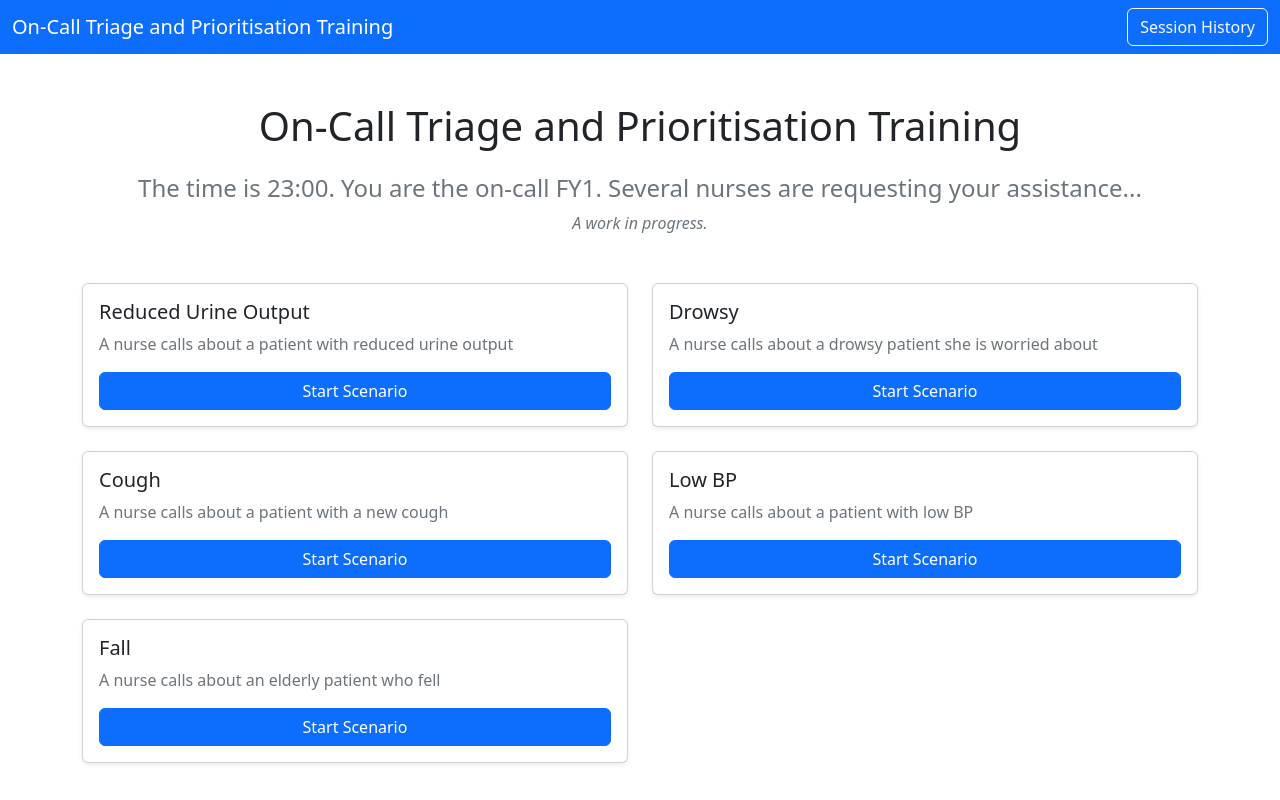
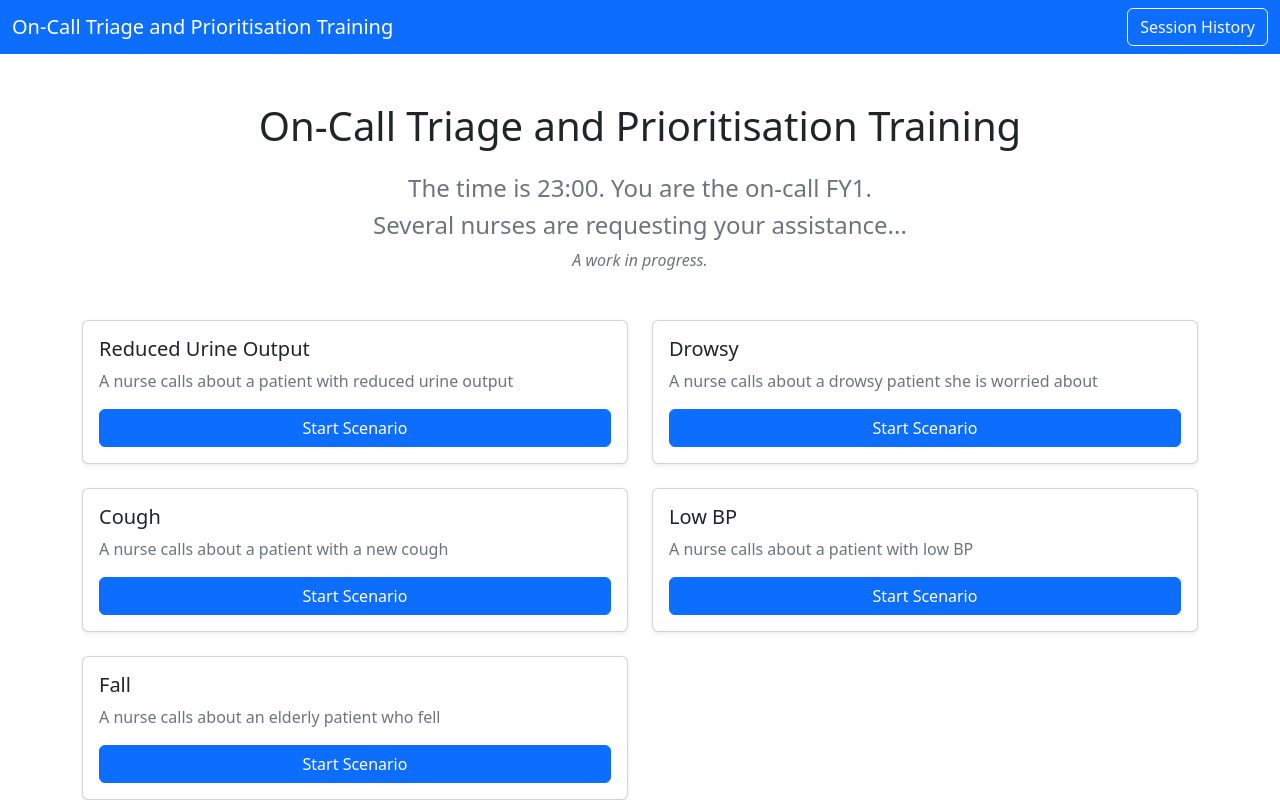
Before and after one commit to tbris1/triage-ui-test, a React (Vite) app: page / in a window 1280 px wide. Built offline with nearby package versions, Linux system fonts and the light colour scheme; no server answers.

Commit message:
Changing landing page

```diff
--- a/src/components/ScenarioSelector.tsx
+++ b/src/components/ScenarioSelector.tsx
@@ -10,7 +10,8 @@ export function ScenarioSelector({ scenarios, onSelectScenario }: ScenarioSelect
     <div className="container py-5">
       <h1 className="text-center mb-4">On-Call Triage and Prioritisation Training</h1>
       <p className="text-center text-muted mb-5">
-        <h4>The time is 23:00. You are the on-call FY1. Several nurses are requesting your assistance... </h4>
+        <h4>The time is 23:00. You are the on-call FY1.</h4>
+        <h4>Several nurses are requesting your assistance... </h4>
         <i>A work in progress.</i>
       </p>
 
```
